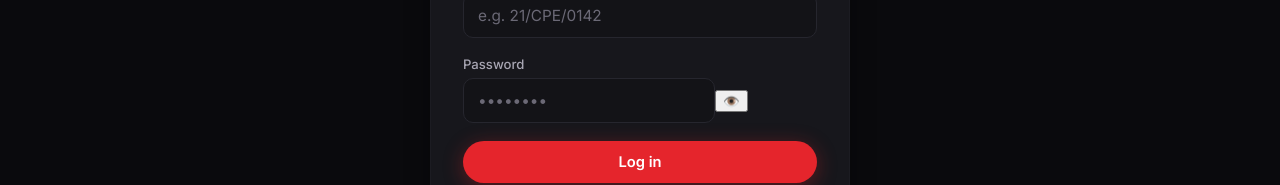
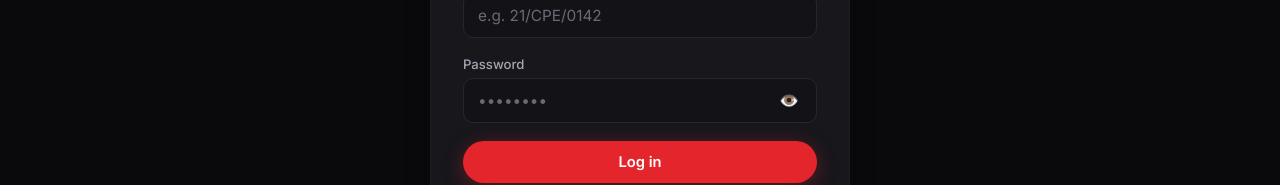
Before and after one commit to Emris-x/Campus-pay-, a React (Vite) app: page /login in a window 1280 px wide. Shown: the part 401-586 px from the top of the page. Built offline with nearby package versions, Linux system fonts and the light colour scheme; no server answers.

Commit message:
Add styles for password input and toggle button

```diff
--- a/src/pages/AuthPages.css
+++ b/src/pages/AuthPages.css
@@ -33,3 +33,39 @@
   color: var(--cp-red);
   font-weight: 600;
 }
+.cp-password-wrap {
+  position: relative;
+  display: flex;
+  align-items: center;
+}
+
+.cp-password-wrap input {
+  width: 100%;
+  padding-right: 48px;
+}
+
+.cp-password-toggle {
+  position: absolute;
+  right: 12px;
+  top: 50%;
+  transform: translateY(-50%);
+  border: 0;
+  background: transparent;
+  padding: 6px;
+  cursor: pointer;
+  color: var(--cp-text-dim);
+  display: flex;
+  align-items: center;
+  justify-content: center;
+  font-size: 1rem;
+}
+
+.cp-password-toggle:hover {
+  color: var(--cp-text);
+}
+
+.cp-password-toggle:focus-visible {
+  outline: 2px solid var(--cp-red);
+  outline-offset: 2px;
+  border-radius: 6px;
+}
```
